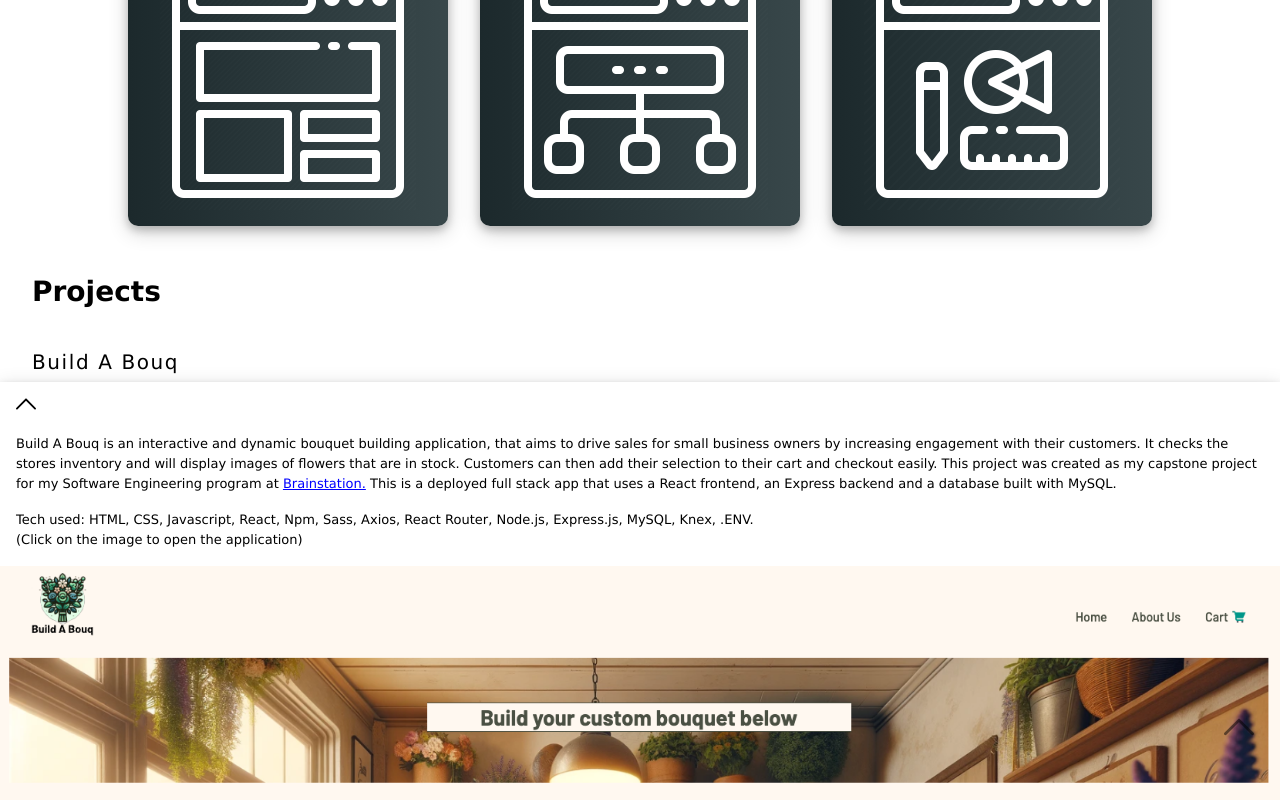
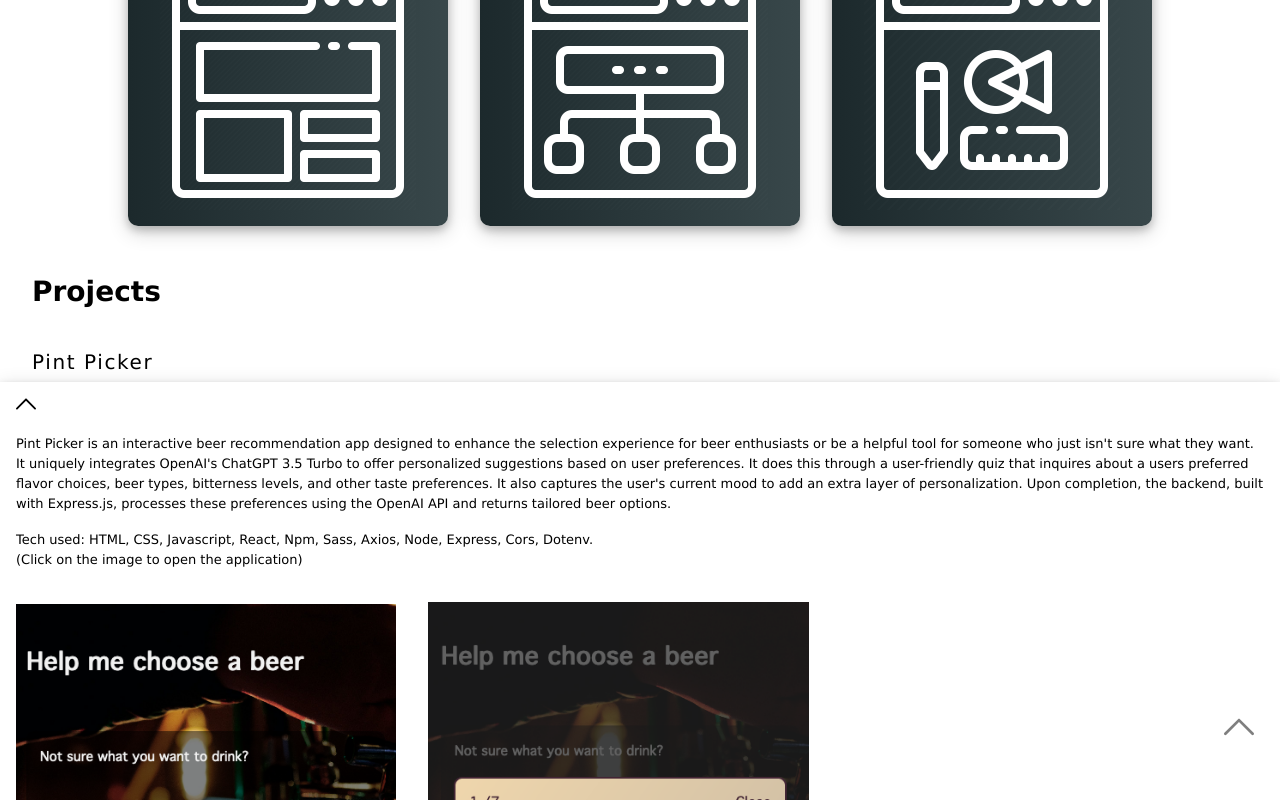
Before and after one commit to jaydools/portfolio, a React (Create React App) app: page / in a window 1280 px wide. Both pictures are taken after a click on the element 640 px from the left and 1795 px from the top of the page. Shown: the part 1395-2195 px from the top of the page. Built offline with nearby package versions, Linux system fonts and the light colour scheme.

Commit message:
pint picker app added to portfolio

```diff
--- /dev/null
+++ b/src/components/PintPicker/PintPicker.js
@@ -0,0 +1,59 @@
+import React, { useState } from "react";
+import upArrow from "../../assets/icons/up-arrow.svg";
+import downArrow from "../../assets/icons/down-arrow.svg";
+import pint1 from "../../assets/pint-1.png";
+import pint2 from "../../assets/pint-2.png";
+
+function PintPicker() {
+    const [isOpen, setIsOpen] = useState(false);
+
+    return (
+        <div onClick={() => setIsOpen(!isOpen)} className="dropdown">
+            <button className="dropdown__button">
+                {isOpen ? (
+                    <img src={upArrow} alt="Dropdown Arrow" className="dropdown__arrow" />
+                ) : (
+                    <img src={downArrow} alt="Dropdown Arrow" className="dropdown__arrow" />
+                )}
+            </button>
+            {isOpen && (
+                <div className="dropdown__content">
+                    <p className="dropdown__body">
+                        Pint Picker is an interactive beer recommendation app designed to enhance
+                        the selection experience for beer enthusiasts or be a helpful tool for
+                        someone who just isn't sure what they want. It uniquely integrates OpenAI's
+                        ChatGPT 3.5 Turbo to offer personalized suggestions based on user
+                        preferences. It does this through a user-friendly quiz that inquires about a
+                        users preferred flavor choices, beer types, bitterness levels, and other
+                        taste preferences. It also captures the user's current mood to add an extra
+                        layer of personalization. Upon completion, the backend, built with
+                        Express.js, processes these preferences using the OpenAI API and returns
+                        tailored beer options.
+                    </p>
+                    <p className="dropdown__body">
+                        Tech used: HTML, CSS, Javascript, React, Npm, Sass, Axios, Node, Express,
+                        Cors, Dotenv.
+                        <br />
+                        (Click on the image to open the application)
+                    </p>
+                    <div className="dropdown__wrapper">
+                        <a href="https://pint-picker-f95250ec87ce.herokuapp.com/" target="blank">
+                            <img
+                                src={pint1}
+                                alt="Vearthy mock preview top"
+                                className="dropdown__img-half"
+                            />
+                            <img
+                                src={pint2}
+                                alt="Vearthy mock preview top"
+                                className="dropdown__img-half"
+                            />
+                        </a>
+                    </div>
+                </div>
+            )}
+        </div>
+    );
+}
+
+export default PintPicker;
--- a/src/components/ProjectsDropdown/ProjectsDropdown.js
+++ b/src/components/ProjectsDropdown/ProjectsDropdown.js
@@ -3,11 +3,16 @@ import "./ProjectsDropdown.scss";
 import Builda from "../Builda/Builda";
 import VearthyReal from "../VearthyReal/VearthyReal";
 import VearthyMock from "../VearthyMock/VearthyMock";
+import PintPicker from "../PintPicker/PintPicker";
 
 function ProjectsDropdown() {
     return (
         <section className="dropdown-container" id="projects">
             <h2 className="dropdown-container__header">Projects</h2>
+            <article className="dropdown-four">
+                <h3 className="dropdown-container__subheader">Pint Picker</h3>
+                <PintPicker />
+            </article>
             <article className="dropdown-one">
                 <h3 className="dropdown-container__subheader">Build A Bouq</h3>
                 <Builda />
```
Also changed, not shown: src/assets/pint-1.png (added), src/assets/pint-2.png (added).
